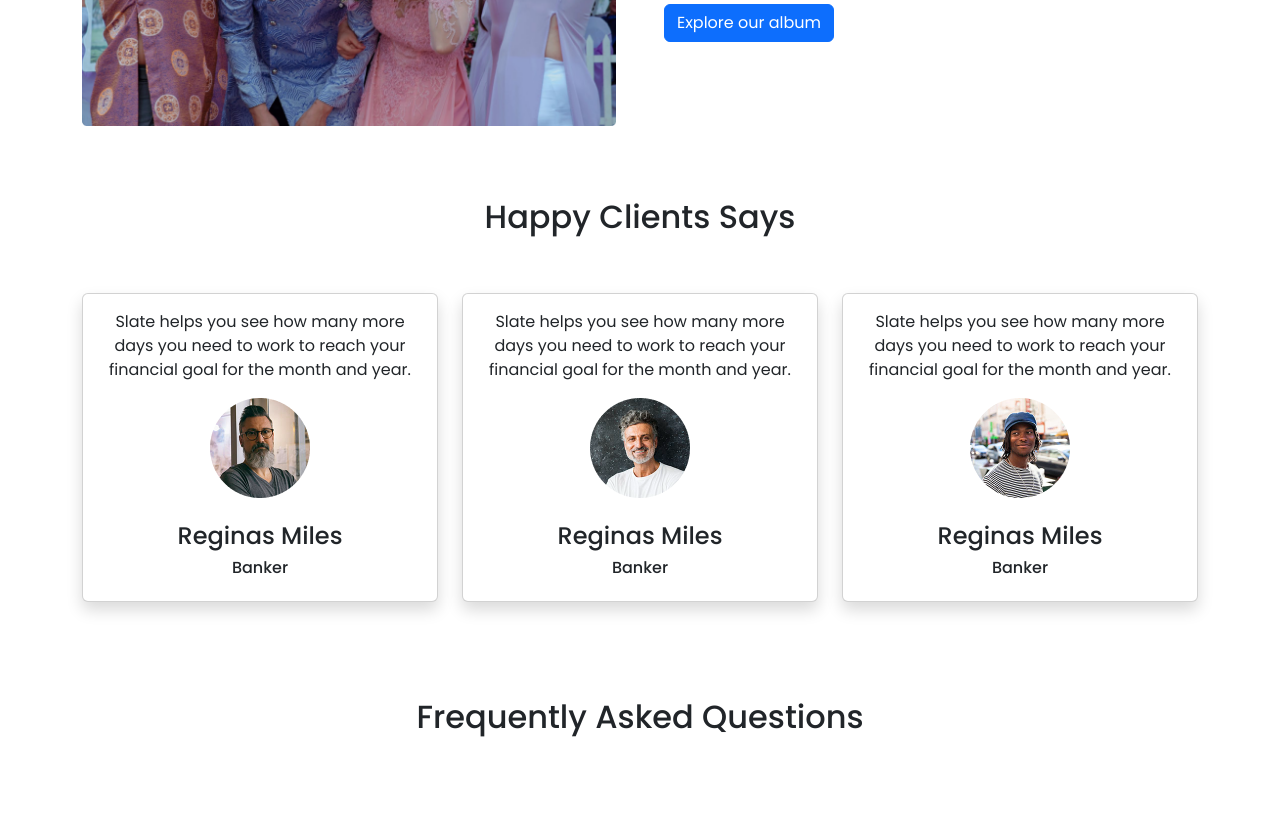
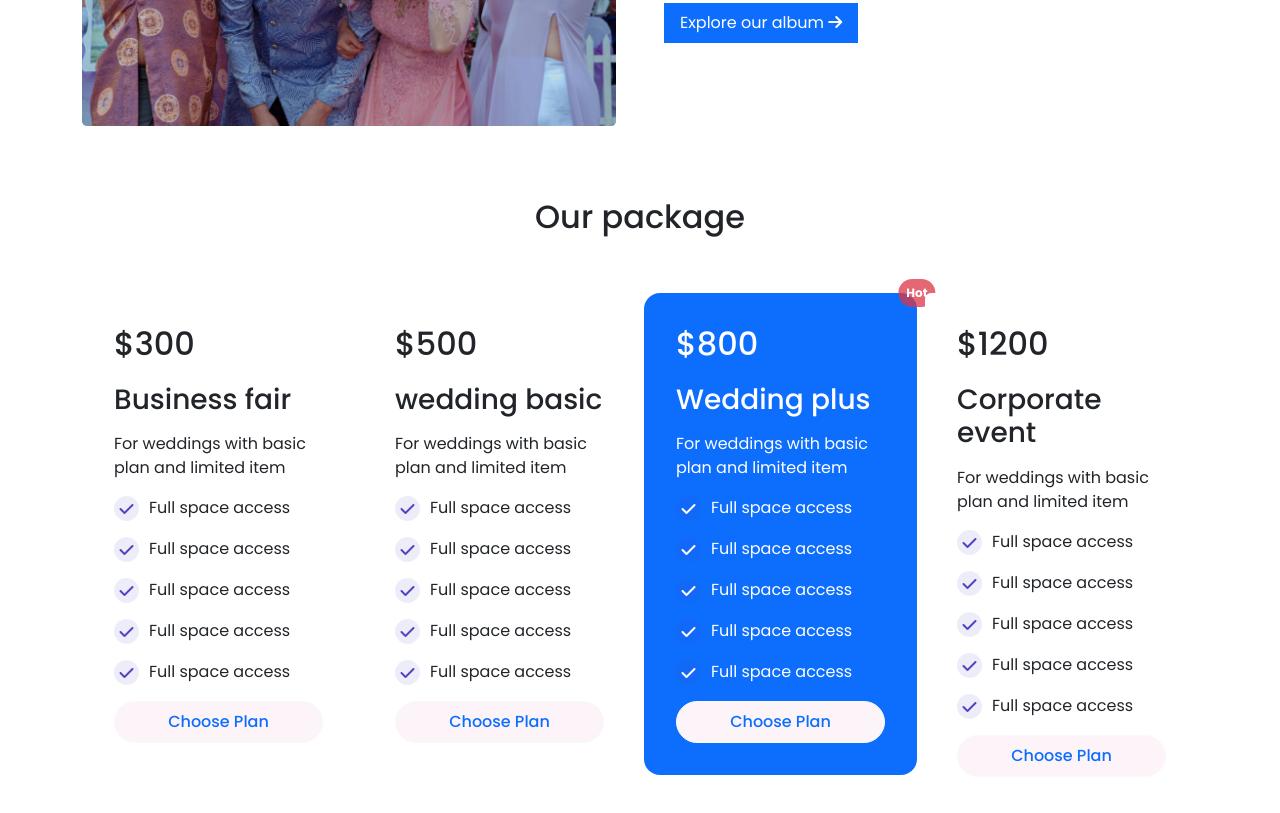
Before and after one commit to mmorshedulislam/convention-center, a plain HTML site: page index.html in a window 1280 px wide. Shown: the part 829-1642 px from the top of the page. Drawn offline with nearby package versions, Linux system fonts and the light colour scheme.

Commit message:
package section added

```diff
--- a/index.html
+++ b/index.html
@@ -92,18 +92,93 @@
             <div class="col-md-6 d-flex align-items-start flex-column justify-content-center">
                 <h2 class="font-weight-bold">Every moment is Precious </h2>
                 <p class="py-2">Amet minim mollit non deserunt ullamco est sit aliqua dolor do amet sint. Velit officia consequat duis enim velit mollit. Exercitation veniam consequat sunt nostrud amet.</p>
-                <button class="btn btn-primary square">Explore our album </button>
+                <button class="bg-primary border-0 text-white px-3 py-2">Explore our album <span><i class="fa-solid fa-arrow-right"></i></span></button>
             </div>
-            <div class="toast align-items-center" role="alert" aria-live="assertive" aria-atomic="true">
-                <div class="d-flex">
-                  <div class="toast-body">
-                    Hello, world! This is a toast message.
+
+        </div>
+      </div>
+
+      <!-- Our Package -->
+
+      <section>
+        <div class="container">
+          <h2 class="text-center py-5">Our package</h2>
+          <div class="row g-2">
+            <div class="col-md-3">
+              <div class="card border-0 p-3">
+                <div class="card-body">
+                  <h5 class="card-title h2">$300</h5>
+                  <h6 class="card-subtitle h3 py-3">Business fair</h6>
+                  <p class="card-text">For weddings with basic plan and limited item</p>
+                  <div class="card-checkbox">
+                    <p><span><i class="fa-solid fa-check"></i></span> Full space access</p>
+                    <p><span><i class="fa-solid fa-check"></i></span> Full space access</p>
+                    <p><span><i class="fa-solid fa-check"></i></span> Full space access</p>
+                    <p><span><i class="fa-solid fa-check"></i></span> Full space access</p>
+                    <p><span><i class="fa-solid fa-check"></i></span> Full space access</p>
+                    <button class="btn btn-light text-primary py-2 px-3 rounded-pill">Choose Plan</button>
                   </div>
-                  <button type="button" class="btn-close me-2 m-auto" data-bs-dismiss="toast" aria-label="Close"></button>
                 </div>
               </div>
+            </div>
+            <div class="col-md-3">
+              <div class="card border-0 p-3">
+                <div class="card-body">
+                  <h5 class="card-title h2">$500</h5>
+                  <h6 class="card-subtitle h3 py-3">wedding basic</h6>
+                  <p class="card-text">For weddings with basic plan and limited item</p>
+                  <div class="card-checkbox">
+                    <p><span><i class="fa-solid fa-check"></i></span> Full space access</p>
+                    <p><span><i class="fa-solid fa-check"></i></span> Full space access</p>
+                    <p><span><i class="fa-solid fa-check"></i></span> Full space access</p>
+                    <p><span><i class="fa-solid fa-check"></i></span> Full space access</p>
+                    <p><span><i class="fa-solid fa-check"></i></span> Full space access</p>
+                    <button class="btn btn-light text-primary py-2 px-3 rounded-pill">Choose Plan</button>
+                  </div>
+                </div>
+              </div>
+            </div>
+            <div class="col-md-3">
+              <div class="card border-0 bg-primary text-white rounded-4 p-3">
+                <div class="card-body">
+                  <span class="position-absolute top-0 start-100 translate-middle badge p-2 rounded-pill bg-danger bg-opacity-75">
+                    Hot
+                    <span class="visually-hidden">unread messages</span>
+                  </span>
+                  <h5 class="card-title h2">$800</h5>
+                  <h6 class="card-subtitle h3 py-3">Wedding plus</h6>
+                  <p class="card-text">For weddings with basic plan and limited item</p>
+                  <div class="card-checkbox">
+                    <p><span class="text-white"><i class="fa-solid fa-check"></i></span> Full space access</p>
+                    <p><span class="text-white"><i class="fa-solid fa-check"></i></span> Full space access</p>
+                    <p><span class="text-white"><i class="fa-solid fa-check"></i></span> Full space access</p>
+                    <p><span class="text-white"><i class="fa-solid fa-check"></i></span> Full space access</p>
+                    <p><span class="text-white"><i class="fa-solid fa-check"></i></span> Full space access</p>
+                    <button class="btn btn-light text-primary py-2 px-3 rounded-pill">Choose Plan</button>
+                  </div>
+                </div>
+              </div>
+            </div>
+            <div class="col-md-3">
+              <div class="card border-0 p-3">
+                <div class="card-body">
+                  <h5 class="card-title h2">$1200</h5>
+                  <h6 class="card-subtitle h3 py-3">Corporate event</h6>
+                  <p class="card-text">For weddings with basic plan and limited item</p>
+                  <div class="card-checkbox">
+                    <p><span><i class="fa-solid fa-check"></i></span> Full space access</p>
+                    <p><span><i class="fa-solid fa-check"></i></span> Full space access</p>
+                    <p><span><i class="fa-solid fa-check"></i></span> Full space access</p>
+                    <p><span><i class="fa-solid fa-check"></i></span> Full space access</p>
+                    <p><span><i class="fa-solid fa-check"></i></span> Full space access</p>
+                    <button class="btn btn-light text-primary py-2 px-3 rounded-pill">Choose Plan</button>
+                  </div>
+                </div>
+              </div>
+            </div>
+          </div>
         </div>
-      </div>
+      </section>
 
       <!-- Happy Clients says -->
       <div class="container">
@@ -204,23 +279,44 @@
             </div>
         </div>
       </div>
-      <footer class="bg-dark text-light">
+      <footer class="bg-dark text-light py-5">
         <div class="container">
           <div class="row justify-content-between align-items-center">
-            <div class="col-md-3">
+            <div class="col-md-3 d-flex justify-content-start align-items-center">
               <p>© 2020 bike. All rights reserved</p>
             </div>
             <div class="col-md-3">
               <div class="app-icon d-flex flex-column">
                 <h3 class="my-2 h4">Get the App</h3>
-                <a href="#"><img class="my-2 w-50" src="icons/App Store Badge.png" alt="" srcset=""></a>
-                <a href="#"><img class="my-2 w-50" src="icons/App Store Badge.png" alt="" srcset=""></a>
+                <a href="#"><img class="mb-2 w-50" src="icons/App Store Badge.png" alt="" srcset=""></a>
+                <a href="#"><img class="w-50" src="icons/App Store Badge.png" alt="" srcset=""></a>
               </div>
             </div>
           </div>
         </div>
       </footer>
 
+      <div role="alert" aria-live="assertive" aria-atomic="true" class="toast" data-bs-autohide="false">
+        <div class="toast-header">
+          <img src="..." class="rounded me-2" alt="...">
+          <strong class="me-auto">Bootstrap</strong>
+          <small>11 mins ago</small>
+          <button type="button" class="btn-close" data-bs-dismiss="toast" aria-label="Close"></button>
+        </div>
+        <div class="toast-body">
+          Hello, world! This is a toast message.
+        </div>
+      </div>
+
+      <div class="toast align-items-center" role="alert" aria-live="assertive" aria-atomic="true">
+        <div class="d-flex">
+          <div class="toast-body">
+            Hello, world! This is a toast message.
+          </div>
+          <button type="button" class="btn-close me-2 m-auto" data-bs-dismiss="toast" aria-label="Close">Close</button>
+        </div>
+      </div>
+
     <script src="https://cdn.jsdelivr.net/npm/bootstrap@5.2.0/dist/js/bootstrap.bundle.min.js"></script>
   </body>
 </html>
--- a/style.css
+++ b/style.css
@@ -18,3 +18,28 @@ h1, h2, h3, h4, h5, h6, p, span{
     font-family: 'Poppins', sans-serif;
 
 }
+.card-checkbox p{
+    display: flex;
+    justify-content: start;
+}
+
+.card-checkbox p span{
+    display: inline;
+    color: #5243C2;
+    background: rgba(82, 67, 194, 0.103693);
+    width: 25px;
+    height: 25px;
+    /* padding: 2px; */
+    display: flex;
+    justify-content: center;
+    align-items: center;
+    margin-right: 10px;
+    border-radius: 50%;
+}
+
+.card-checkbox button{
+    font-weight: 500;
+    display: block;
+    background-color: #FDF4FA;
+    width: 100%;
+}
```
